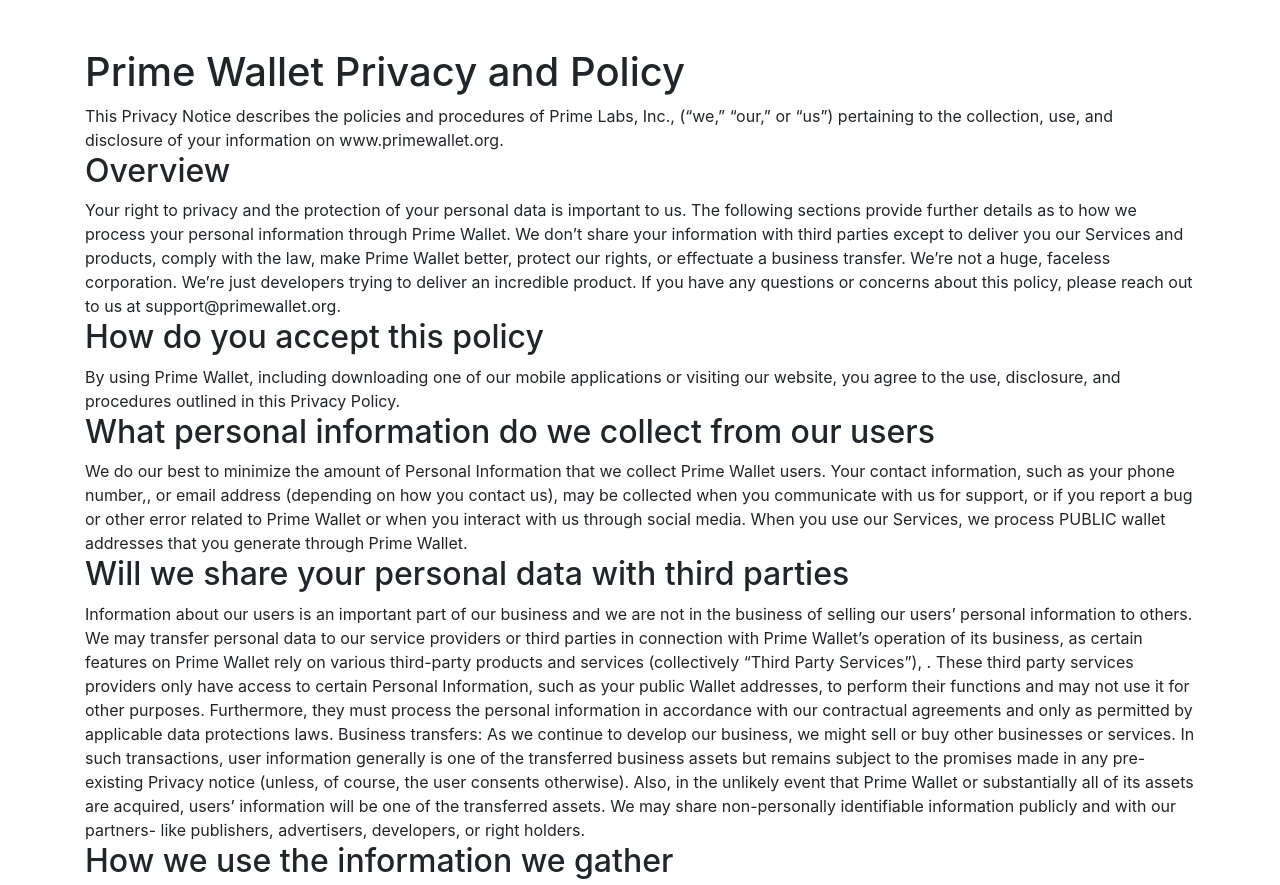
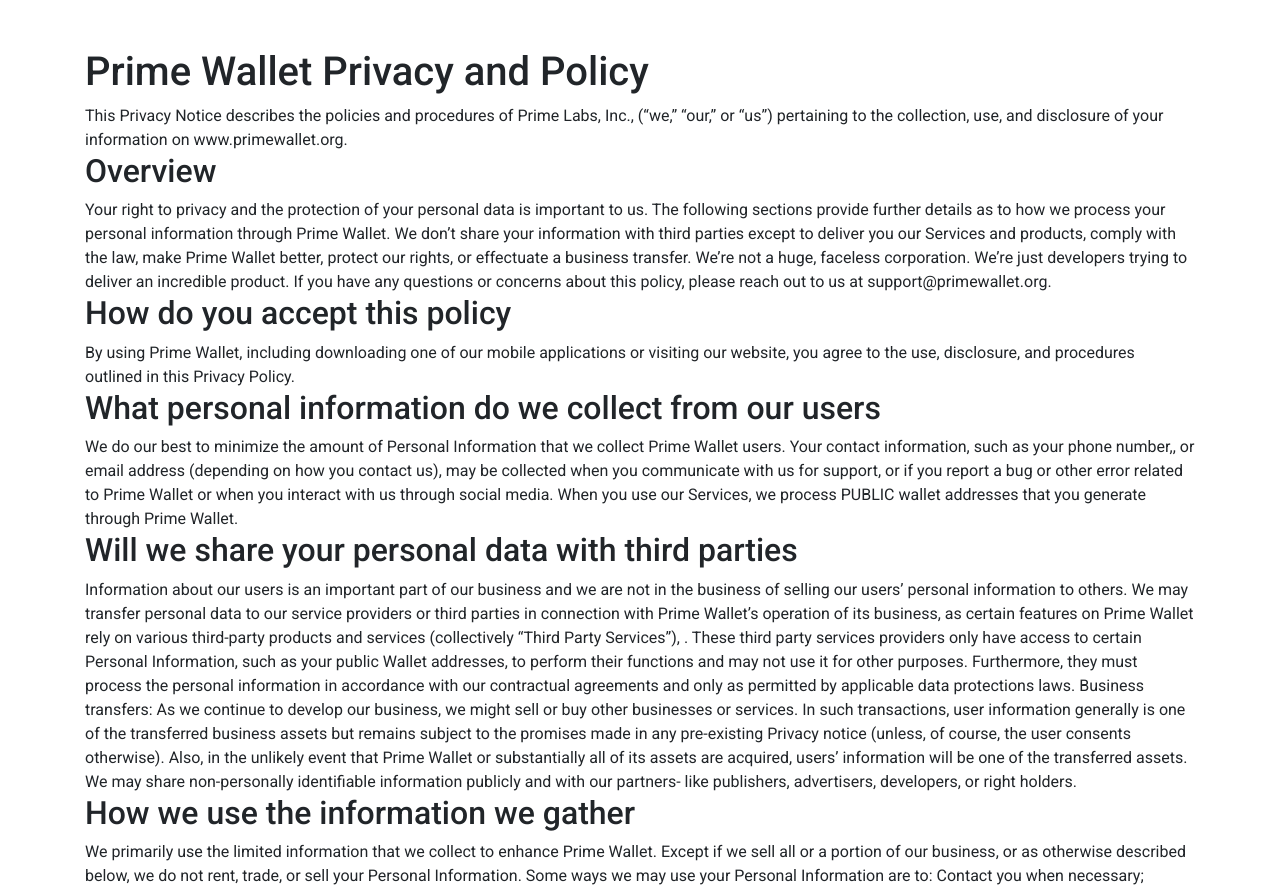
Before and after one commit to Imdavyking/prime, a plain HTML site: page policy.html in a window 1280 px wide. Shown: the top 885 px of the page. Drawn offline with nearby package versions, Linux system fonts and the light colour scheme.

Commit message:
Update policy.html

```diff
--- a/policy.html
+++ b/policy.html
@@ -7,9 +7,16 @@
     <link rel="preconnect" href="https://fonts.googleapis.com">
 <link rel="preconnect" href="https://fonts.gstatic.com" crossorigin>
 <link href="https://fonts.googleapis.com/css2?family=Roboto:ital,wght@0,100;0,300;0,400;0,500;0,700;0,900;1,100;1,300;1,400;1,500;1,700;1,900&display=swap" rel="stylesheet">
+ <style>
+   .roboto-regular {
+  font-family: "Roboto", sans-serif;
+  font-weight: 400;
+  font-style: normal;
+}
+ </style>
   </head>
-  <body class="container mt-5">
-    <h1 class="roboto-regular">Prime Wallet Privacy and Policy</h1>
+  <body class="container mt-5 roboto-regular">
+    <h1>Prime Wallet Privacy and Policy</h1>
     <span>This Privacy Notice describes the policies and procedures of Prime Labs, Inc., (“we,” “our,” or “us”) pertaining to the collection, use, and disclosure of your information on www.primewallet.org.</span>
    <h2>Overview</h2>
     <span>Your right to privacy and the protection of your personal data is important to us. The following sections provide further details as to how we process your personal information through Prime Wallet. We don’t share your information with third parties except to deliver you our Services and products, comply with the law, make Prime Wallet better, protect our rights, or effectuate a business transfer. We’re not a huge, faceless corporation. We’re just developers trying to deliver an incredible product. If you have any questions or concerns about this policy, please reach out to us at support@primewallet.org.</span>
```
